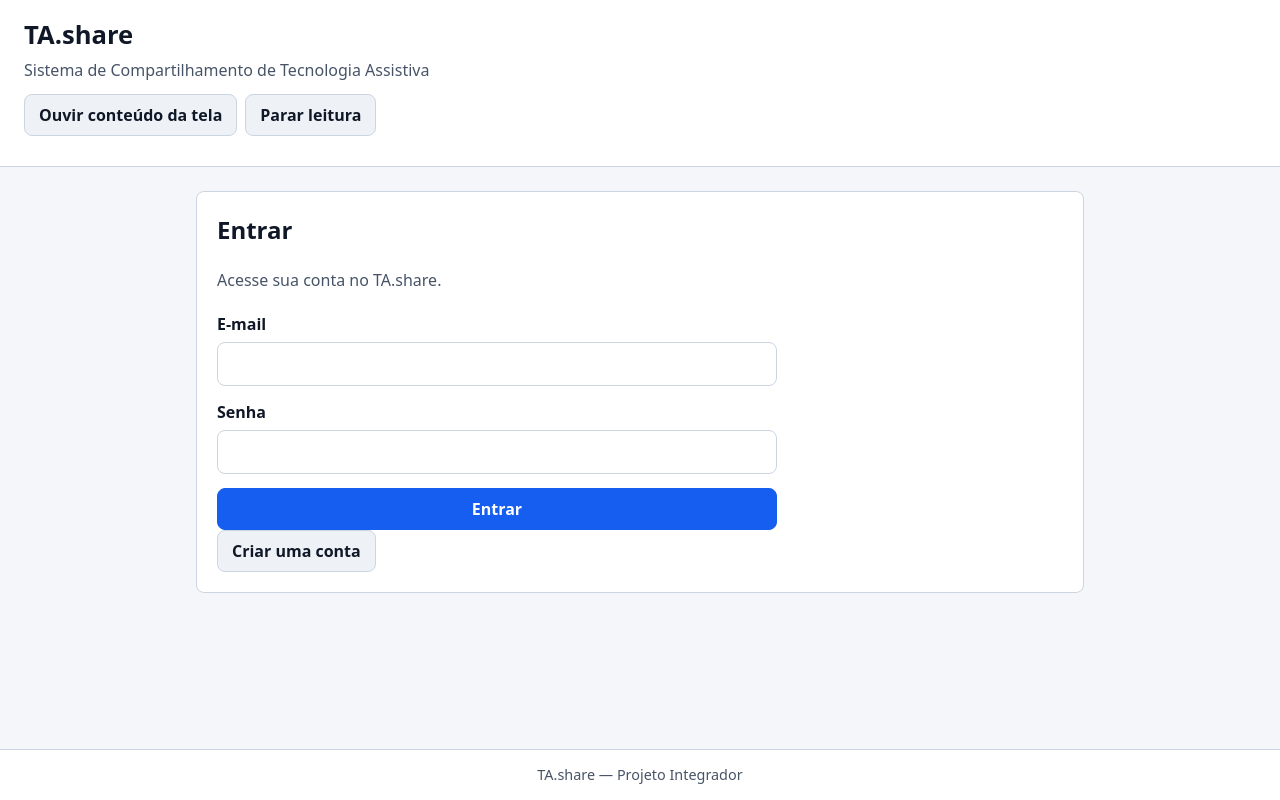
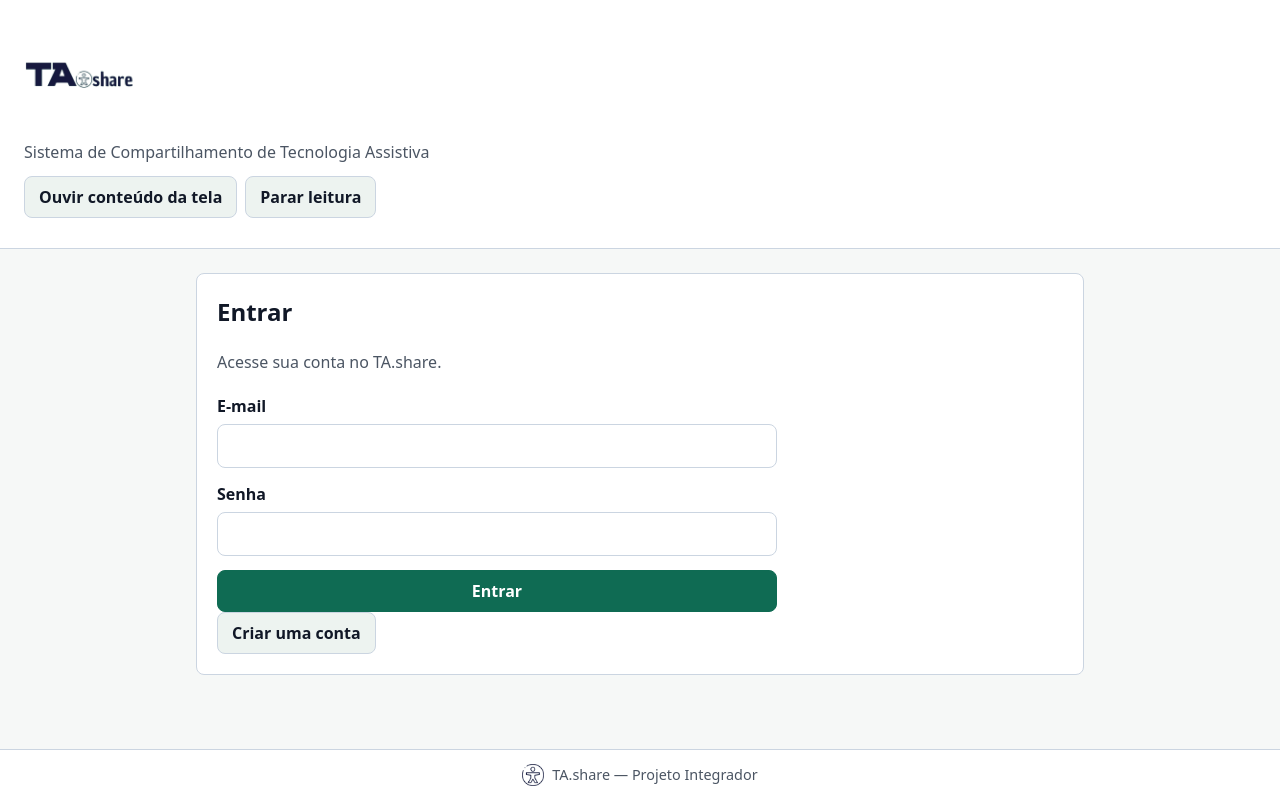
Before and after one commit to eduardoRvieira/ta-share, an Angular app in the folder frontend/: page /login in a window 1280 px wide. Built offline with nearby package versions, Linux system fonts and the light colour scheme.

Commit message:
aplica logo

```diff
--- a/frontend/src/app/app.css
+++ b/frontend/src/app/app.css
@@ -10,13 +10,24 @@ header {
   padding: 16px 24px;
 }
 
-header h1 {
-  margin-bottom: 4px;
-  font-size: 1.6rem;
+.marca {
+  display: flex;
+  flex-direction: column;
+  gap: 4px;
+  margin-bottom: 12px;
 }
 
-header > p {
-  margin-bottom: 12px;
+.logo-marca {
+  height: 120px;
+  max-width: 100%;
+  width: auto;
+  object-fit: contain;
+  align-self: flex-start;
+}
+
+header > p,
+.marca p {
+  margin-bottom: 0;
   color: var(--text-muted);
 }
 
@@ -78,9 +89,21 @@ footer {
   background-color: var(--bg-surface);
   border-top: 1px solid var(--border-color);
   padding: 14px 24px;
-  text-align: center;
   color: var(--text-muted);
   font-size: 0.9rem;
+}
+
+.rodape-marca {
+  display: flex;
+  align-items: center;
+  justify-content: center;
+  gap: 8px;
+}
+
+.icone-rodape {
+  height: 22px;
+  width: 22px;
+  object-fit: contain;
 }
 
 footer p {
--- a/frontend/src/app/app.html
+++ b/frontend/src/app/app.html
@@ -1,6 +1,9 @@
 <header>
-  <h1>{{ title() }}</h1>
-  <p>Sistema de Compartilhamento de Tecnologia Assistiva</p>
+  <div class="marca">
+    <h1 class="sr-only">{{ title() }}</h1>
+    <img src="/logo-tashare.png" alt="TA.share" class="logo-marca">
+    <p>Sistema de Compartilhamento de Tecnologia Assistiva</p>
+  </div>
 
   <section aria-label="Recursos de acessibilidade em áudio">
     <button type="button" (click)="lerPagina()">Ouvir conteúdo da tela</button>
@@ -29,5 +32,8 @@
 <hr>
 
 <footer>
-  <p>TA.share — Projeto Integrador</p>
+  <div class="rodape-marca">
+    <img src="/favicon-tashare.png" alt="" aria-hidden="true" class="icone-rodape">
+    <p>TA.share — Projeto Integrador</p>
+  </div>
 </footer>
--- a/frontend/src/styles.css
+++ b/frontend/src/styles.css
@@ -1,15 +1,16 @@
 :root {
-  --bg-page: #f4f6f9;
+  --bg-page: #f6f8f7;
   --bg-surface: #ffffff;
-  --bg-subtle: #eef2f6;
-  --text-main: #101828;
-  --text-muted: #475467;
+  --bg-subtle: #edf3f0;
+  --text-main: #111827;
+  --text-muted: #4b5563;
   --border-color: #cbd5e1;
-  --primary: #155eef;
-  --primary-hover: #004eeb;
+  --primary: #0f6b53;
+  --primary-hover: #0b5340;
+  --primary-soft: #e6f4ef;
   --danger: #b42318;
   --danger-bg: #fef3f2;
-  --focus-ring: #0b4a6f;
+  --focus-ring: #13294b;
   --radius: 8px;
 }
 
@@ -35,6 +36,19 @@ h1, h2, h3, p, ul {
 :focus-visible {
   outline: 3px solid var(--focus-ring);
   outline-offset: 2px;
+}
+
+/* Utilitário de acessibilidade para leitores de tela */
+.sr-only {
+  position: absolute;
+  width: 1px;
+  height: 1px;
+  padding: 0;
+  margin: -1px;
+  overflow: hidden;
+  clip: rect(0, 0, 0, 0);
+  white-space: nowrap;
+  border: 0;
 }
 
 /* Seções e cartões das páginas */
@@ -87,6 +101,12 @@ textarea {
   border-radius: var(--radius);
 }
 
+input:focus,
+select:focus,
+textarea:focus {
+  border-color: var(--primary);
+}
+
 textarea {
   min-height: 84px;
   resize: vertical;
@@ -122,7 +142,8 @@ button[type="button"] {
 }
 
 button[type="button"]:hover:not(:disabled) {
-  background-color: #e2e8f0;
+  background-color: var(--primary-soft);
+  border-color: #9ec5b8;
 }
 
 /* Listas de itens */
@@ -147,7 +168,7 @@ main li > div {
   gap: 8px;
 }
 
-/* Mensagens de erro */
+/* Mensagens de erro e aviso */
 [role="alert"] {
   padding: 12px 14px;
   color: var(--danger);
@@ -156,3 +177,12 @@ main li > div {
   border-radius: var(--radius);
   font-weight: 500;
 }
+
+[role="status"] {
+  padding: 12px 14px;
+  color: var(--primary-hover);
+  background-color: var(--primary-soft);
+  border: 1px solid #b7dfd2;
+  border-radius: var(--radius);
+  font-weight: 500;
+}
```
Also changed, not shown: frontend/public/favicon-tashare.png (added), frontend/public/logo-tashare.png (added).
